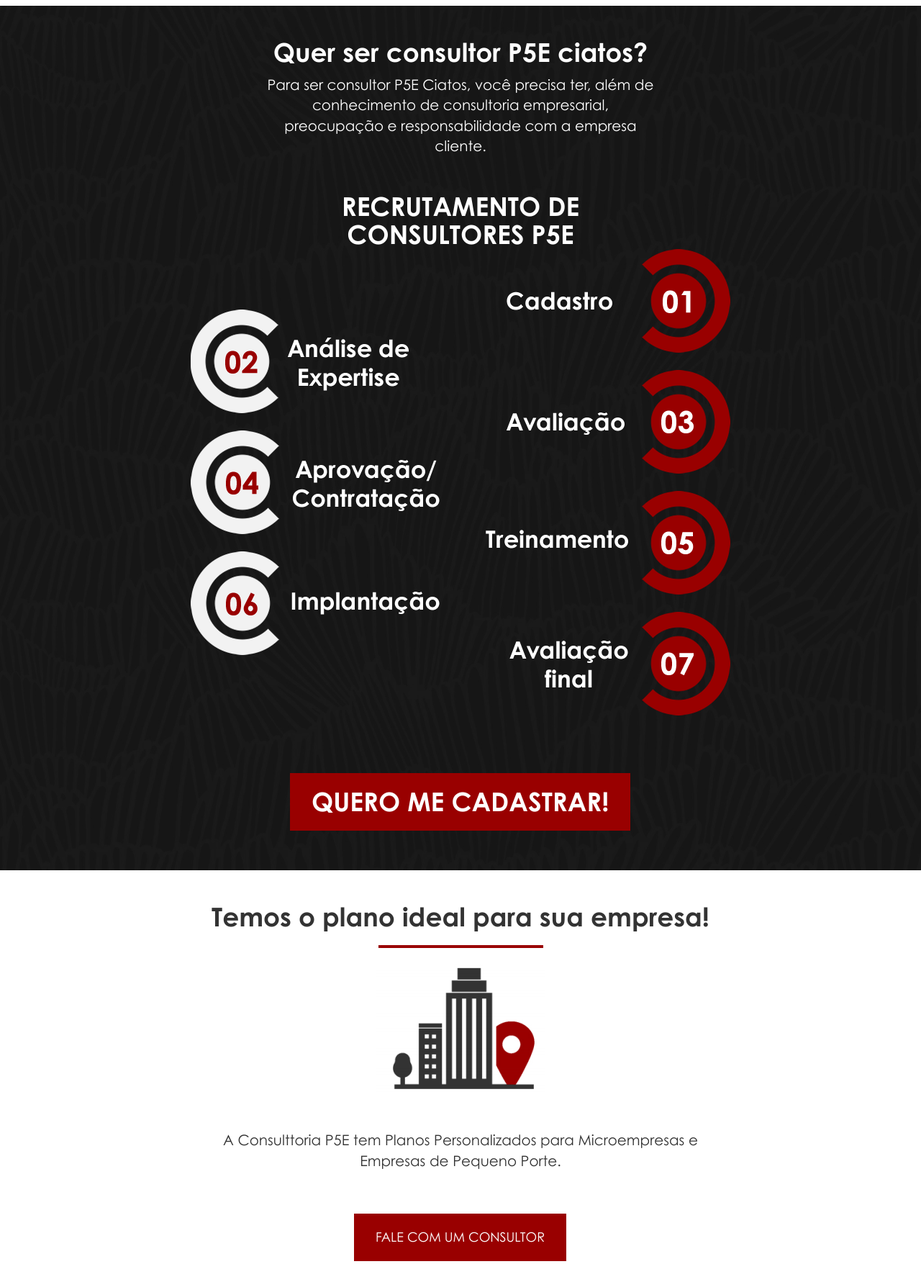
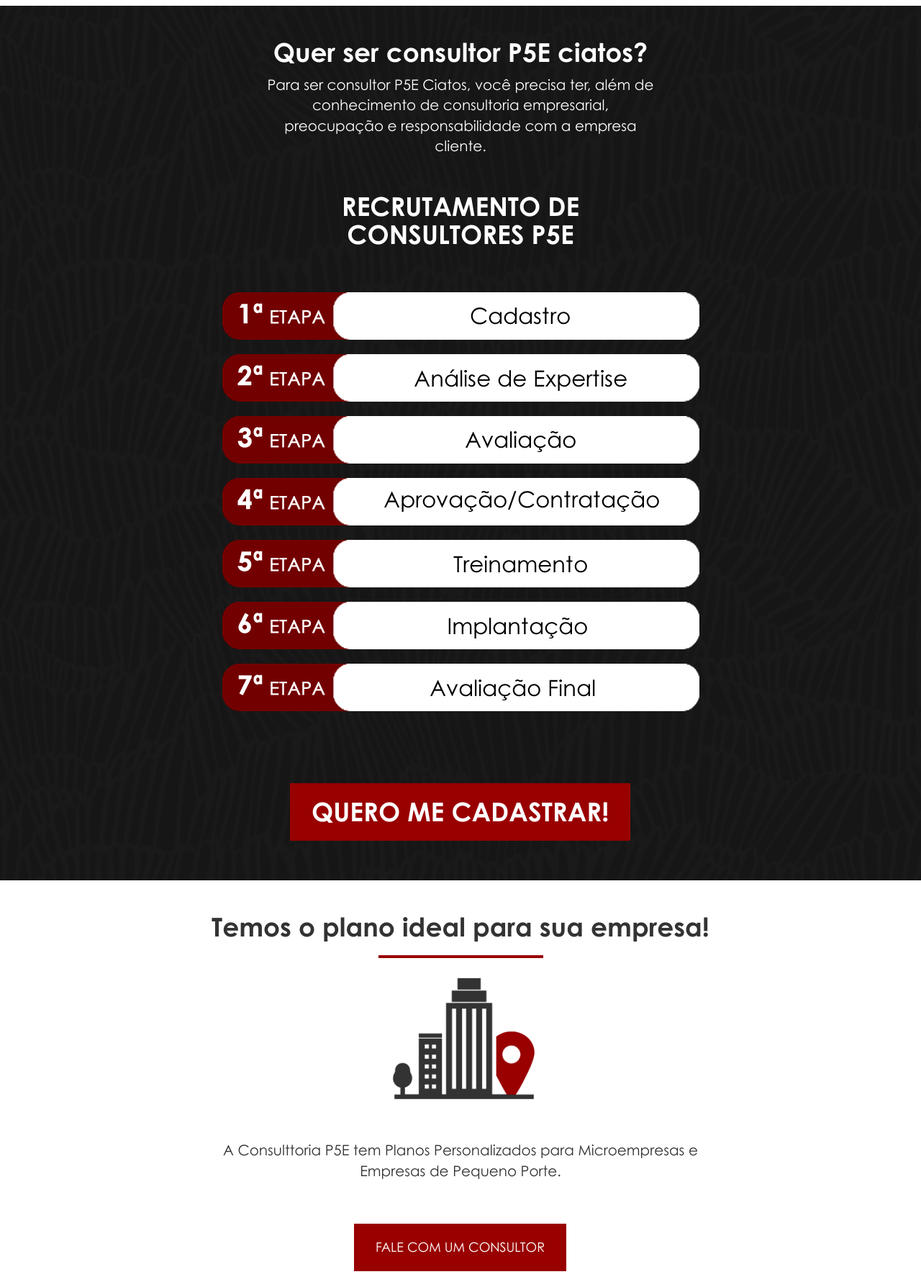
Before and after one commit to amanda-natallie/p5e, a PHP site: page / in a window 1280 px wide. Shown: the part 3880-5661 px from the top of the page at 72% size. Run offline with PHP 8.4, Linux system fonts and the light colour scheme; some libraries are stand-ins or nearby versions.

Commit message:
Correções gerais....

```diff
--- a/public_html/css/main.css
+++ b/public_html/css/main.css
@@ -299,7 +299,7 @@
 }
 
 .recrutamentos img{
-    margin-top: -60px
+    margin-top: 0px;
 }
 .max-width-100, .max-width-100 * {
     max-width: 100% !important
--- a/public_html/css/responsive.css
+++ b/public_html/css/responsive.css
@@ -13,9 +13,7 @@
     .bg-slider, .slider {
         height:75vh;
     }
-    .recrutamentos img {
-    margin-top: -10px;
-}
+
 }
 @media (max-width: 990px) {
     .space-300 {
--- a/public_html/index.html
+++ b/public_html/index.html
@@ -13,7 +13,6 @@
         <link rel="stylesheet" href="https://cdnjs.cloudflare.com/ajax/libs/font-awesome/4.7.0/css/font-awesome.min.css" />
     </head>
     <body>
-
         <nav class="navbar navbar-default navbar-fixed-top max-width-100">
             <div class="container">
                 <div class="navbar-header">
@@ -32,6 +31,7 @@
                         <li><a href="#contact">CONSULTOR P5E</a></li>
                         <li><a href="#contact">CONTEUDO DIGITAL</a></li>
                         <li><a href="#contact">ORÇAMENTO ONLINE</a></li>
+                        <li><a class="page-scroll" href="#contato">CONTATOS</a></li>
                     </ul>
 
                 </div>
@@ -52,7 +52,7 @@
                     <div class="space-300"></div>
                     <div class="row">
                         <div class="col-md-7 col-md-offset-1 col-xs-12">
-                            <h1 class="title-slider">A P5E CIATOS É UM MODELO DE CONSULTORIA EMPRESARIA, BASEADA NO <span class="gothic-bold-italic" style="font-size: 30px">BALANCED SCORECARD</span></h1>
+                            <h1 class="title-slider">A P5E CIATOS É UM MODELO DE CONSULTORIA EMPRESÁRIA, BASEADA NO <span class="gothic-bold-italic" style="font-size: 30px">BALANCED SCORECARD</span></h1>
                         </div>
                         <div class="col-md-3 col-xs-12">
                             <ul class="list-slider">
@@ -308,20 +308,20 @@
             <div class="space-50"></div>
             <div class="container">
                 <div class="row">
-                    <div class="col-md-8 col-md-offset-2 recrutamentos">
-                        <img src="img/recrutamento/01.png" alt="" title="" class="img-responsive pull-right">
+                    <div class="col-md-8 col-md-offset-2 text-center recrutamentos">
+                        <img src="img/recrutamento/01.png" alt="" title="" class="img-responsive img-center">
                         <div class="clearfix"></div>
-                        <img src="img/recrutamento/02.png" alt="" title="" class="img-responsive pull-left">
+                        <img src="img/recrutamento/02.png" alt="" title="" class="img-responsive img-center">
                         <div class="clearfix"></div>
-                        <img src="img/recrutamento/03.png" alt="" title="" class="img-responsive pull-right">
+                        <img src="img/recrutamento/03.png" alt="" title="" class="img-responsive img-center">
                         <div class="clearfix"></div>
-                        <img src="img/recrutamento/04.png" alt="" title="" class="img-responsive pull-left">
+                        <img src="img/recrutamento/04.png" alt="" title="" class="img-responsive img-center">
                         <div class="clearfix"></div>
-                        <img src="img/recrutamento/05.png" alt="" title="" class="img-responsive pull-right">
+                        <img src="img/recrutamento/05.png" alt="" title="" class="img-responsive img-center">
                         <div class="clearfix"></div>
-                        <img src="img/recrutamento/06.png" alt="" title="" class="img-responsive pull-left">
+                        <img src="img/recrutamento/06.png" alt="" title="" class="img-responsive img-center">
                         <div class="clearfix"></div>
-                        <img src="img/recrutamento/07.png" alt="" title="" class="img-responsive pull-right">
+                        <img src="img/recrutamento/07.png" alt="" title="" class="img-responsive img-center">
                     </div>
                 </div>
 
@@ -403,7 +403,7 @@
                 </div>
             </div>
         </section>
-        <section id="porque-contratar" class="color-inverse full-width bg-red">
+        <section id="contato" class="color-inverse full-width bg-red">
             <div class="container">
                 <div class="row text-center">
                     <div class="col-md-12">
@@ -451,15 +451,17 @@
                                     Guaicu 715 - Luxemburgo<br>
                                     <i class="fa fa-telephone"></i> (31) 3181-0140
                                 </li>
+                                <li><br></li>
                                 <li>
-                                    <i class="fa fa-map-marker"></i> Belo Horizonte/MG<br>
-                                    Guaicu 715 - Luxemburgo<br>
-                                    <i class="fa fa-telephone"></i> (31) 3181-0140
+                                    <i class="fa fa-map-marker"></i> Varginha / MG<br>
+                                     Praça José Resende de Paiva, 65 - Centro<br>
+                                    <i class="fa fa-telephone"></i> (35)3221-7677
                                 </li>
+                                <li><br></li>
                                 <li>
-                                    <i class="fa fa-map-marker"></i> Belo Horizonte/MG<br>
-                                    Guaicu 715 - Luxemburgo<br>
-                                    <i class="fa fa-telephone"></i> (31) 3181-0140
+                                    <i class="fa fa-map-marker"></i> Alfenas / MG<br>
+                                    Rua Professor Carvalho Junior, 205 - Centro<br>
+                                    <i class="fa fa-telephone"></i> (35)3291-7650
                                 </li>
 
                             </ul>
--- a/public_html/js/main.js
+++ b/public_html/js/main.js
@@ -1,9 +1,8 @@
-
 $(function () {
     $('a.page-scroll').bind('click', function (event) {
         var $anchor = $(this);
         $('html, body').stop().animate({
-            scrollTop: $($anchor.attr('href')).offset().top + 90
+            scrollTop: $($anchor.attr('href')).offset().top - 90
         }, 1500, 'easeInOutExpo');
         event.preventDefault();
     });
```
Also changed, not shown: public_html/img/areas/2.jpg, public_html/img/areas/3.jpg, public_html/img/areas/4.jpg, public_html/img/pq-contratar/4.png, public_html/img/recrutamento/01.png, public_html/img/recrutamento/02.png, public_html/img/recrutamento/03.png, public_html/img/recrutamento/04.png, public_html/img/recrutamento/05.png, public_html/img/recrutamento/06.png, public_html/img/recrutamento/07.png, public_html/img/redes/3.png.
